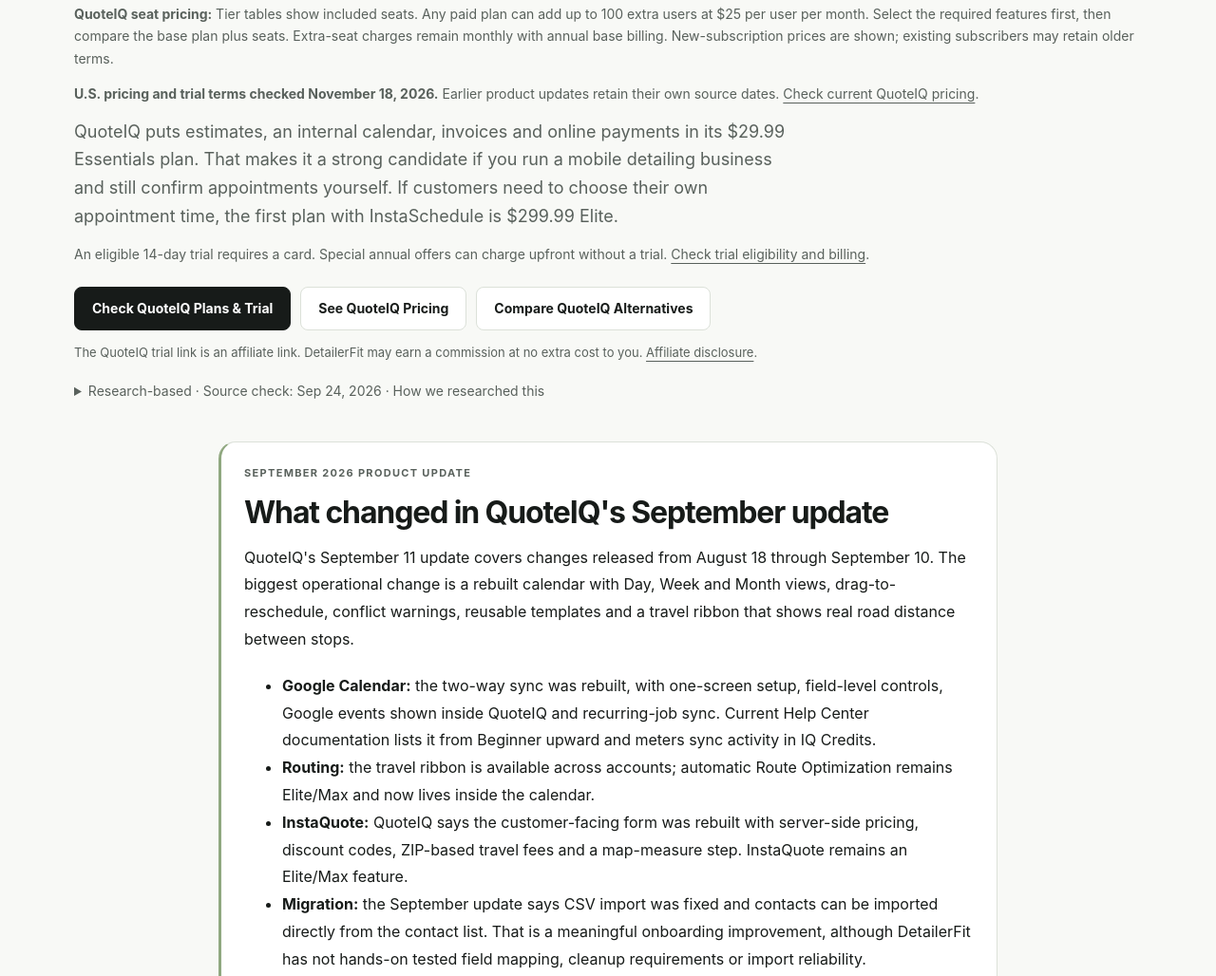
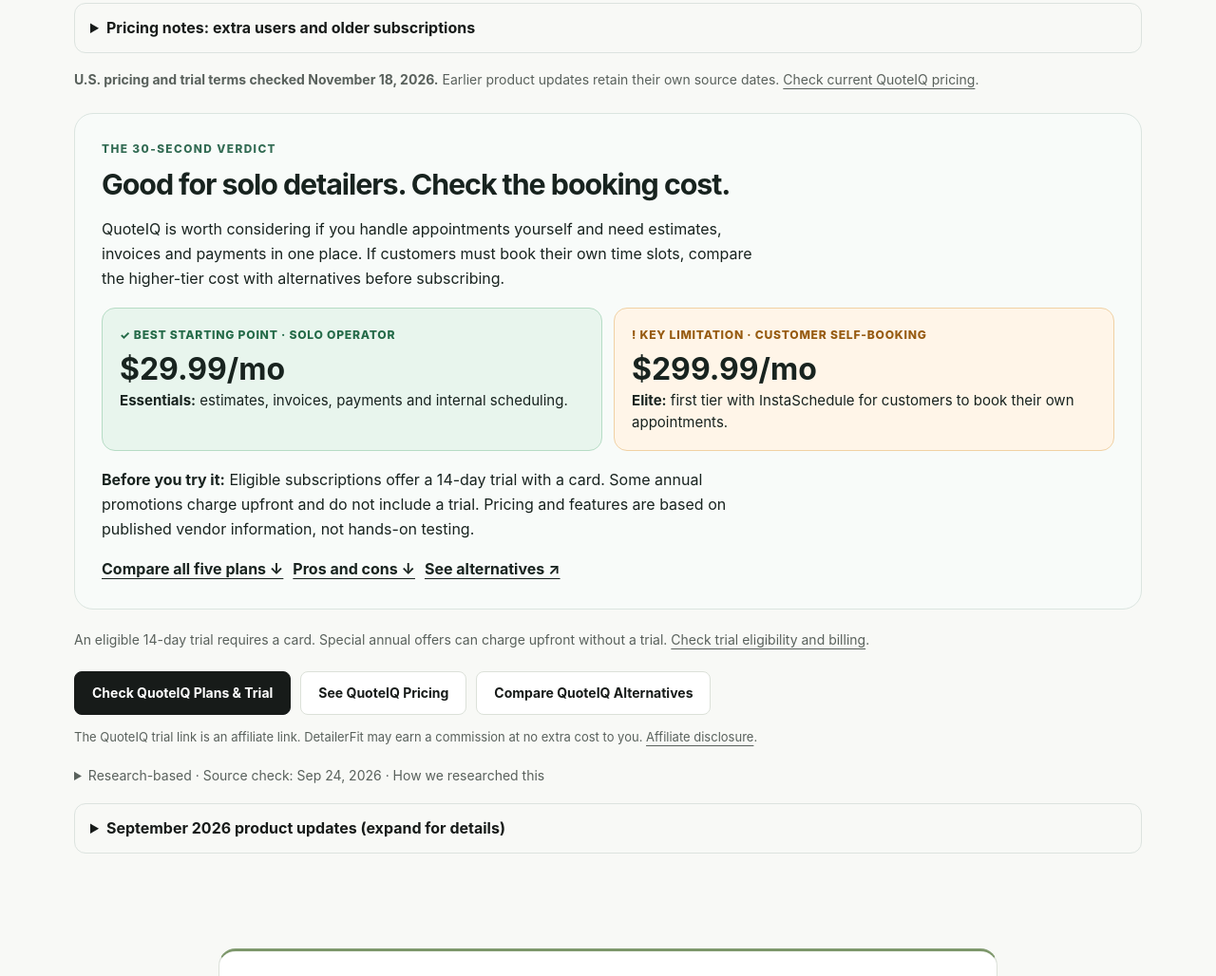
Before and after one commit to melo7curry30/detailerfit, a plain HTML site: page quoteiq.html in a window 1280 px wide. Shown: the part 351-1379 px from the top of the page at 95% size. Drawn offline with Linux system fonts and the light colour scheme.

Commit message:
DET-65: Add visual decision-first QuoteIQ summary and collapse deep details

```diff
--- a/quoteiq.html
+++ b/quoteiq.html
@@ -22,7 +22,7 @@
       "@id":"https://getdetailerfit.com/quoteiq#article",
       "headline":"QuoteIQ Review (2026): Pricing, Features & Best Fit for Mobile Detailers",
       "description":"Research-based QuoteIQ review for mobile detailers in 2026, including current pricing, AI credits, booking limits, plan differences and best-fit use cases.",
-      "dateModified":"2026-10-24",
+      "dateModified":"2026-11-18",
       "author":{"@type":"Organization","name":"DetailerFit","url":"https://getdetailerfit.com/"},
       "publisher":{"@type":"Organization","name":"DetailerFit","url":"https://getdetailerfit.com/"},
       "mainEntityOfPage":{"@type":"WebPage","@id":"https://getdetailerfit.com/quoteiq"},
@@ -75,6 +75,25 @@
 <link rel="icon" href="/assets/brand/favicon.svg" type="image/svg+xml">
 <link rel="icon" href="/assets/brand/favicon-32.png" sizes="32x32" type="image/png">
 <link rel="apple-touch-icon" href="/assets/brand/apple-touch-icon.png">
+<style>
+/* DET-65 concise decision-first review */
+.qi-decision{margin:24px 0 20px;padding:clamp(18px,3vw,28px);border:1px solid #dbe5e0;border-radius:20px;background:#f8fbf9;color:#18231f}
+.qi-decision .qi-eyebrow{font-size:.74rem;letter-spacing:.12em;font-weight:800;color:#326b53}
+.qi-decision h2{margin:8px 0 12px;font-size:clamp(1.35rem,2.6vw,1.9rem);line-height:1.25}
+.qi-decision>p{max-width:70ch;line-height:1.6}
+.qi-choice-grid{display:grid;grid-template-columns:repeat(2,minmax(0,1fr));gap:12px;margin:18px 0}
+.qi-choice{border-radius:14px;padding:18px;background:#e8f5ed;border:1px solid #b6dcc5}
+.qi-choice.qi-caution{background:#fff5e8;border-color:#f0d1a4}
+.qi-choice .qi-label{display:block;font-size:.76rem;font-weight:800;letter-spacing:.06em;text-transform:uppercase;color:#256b49}
+.qi-choice.qi-caution .qi-label{color:#975b11}
+.qi-choice strong{display:block;font-size:clamp(1.45rem,3vw,2rem);margin:8px 0 4px;line-height:1.1}
+.qi-choice p{margin:5px 0 0;font-size:.94rem;line-height:1.5}
+.qi-decision .qi-next{display:flex;gap:10px;flex-wrap:wrap;margin-top:14px}
+.qi-decision .qi-next a{font-weight:700}
+.qi-detail-summary{margin:16px 0;border:1px solid #dce3df;border-radius:12px;padding:12px 16px}
+.qi-detail-summary summary{cursor:pointer;font-weight:700}
+@media(max-width:580px){.qi-choice-grid{grid-template-columns:1fr}.qi-decision{padding:16px}.qi-decision .qi-next{flex-direction:column;align-items:flex-start}}
+</style>
 </head>
 <body><a class="skip-link" href="#main-content">Skip to content</a>
 <header class="site-header"><div class="wrap nav"><a class="brand" href="/" aria-label="DetailerFit home"><img src="/assets/brand/detailerfit-dark.svg" width="328" height="60" alt="DetailerFit" fetchpriority="high"></a><button class="menuBtn" type="button" aria-controls="navlinks" aria-expanded="false" onclick="toggleMenu(this)" hidden>Menu</button><nav class="navlinks" id="navlinks" aria-label="Primary navigation"><a href="compare">Compare</a><a href="software-cost-calculator">Costs</a><a href="reviews">Reviews</a><a href="guides">Guides</a><a class="nav-cta" href="finder">Find my match <span aria-hidden="true">↗</span></a></nav></div></header>
@@ -83,9 +102,19 @@
 <div class="breadcrumbs"><a href="/">Home</a> / <a href="reviews">Reviews</a> / QuoteIQ</div>
 <span class="eyebrow">SOFTWARE REVIEW · RESEARCH-BASED</span>
 <h1>QuoteIQ Review (2026): Is It a Good Fit for Mobile Detailers?</h1>
-<p class="small"><strong>QuoteIQ seat pricing:</strong> Tier tables show included seats. Any paid plan can add up to 100 extra users at $25 per user per month. Select the required features first, then compare the base plan plus seats. Extra-seat charges remain monthly with annual base billing. New-subscription prices are shown; existing subscribers may retain older terms.</p>
+<details class="qi-detail-summary"><summary>Pricing notes: extra users and older subscriptions</summary><p class="small">Tier tables show included seats. Any paid plan can add up to 100 extra users at $25 per user per month. Select the required features first, then compare the base plan plus seats. Extra-seat charges remain monthly with annual base billing. New-subscription prices are shown; existing subscribers may retain older terms.</p></details>
 <p class="small pricing-refresh"><strong>U.S. pricing and trial terms checked November 18, 2026.</strong> Earlier product updates retain their own source dates. <a href="https://myquoteiq.com/pricing/" rel="noopener" target="_blank">Check current QuoteIQ pricing</a>.</p>
-<p class="lead">QuoteIQ puts estimates, an internal calendar, invoices and online payments in its $29.99 Essentials plan. That makes it a strong candidate if you run a mobile detailing business and still confirm appointments yourself. If customers need to choose their own appointment time, the first plan with InstaSchedule is $299.99 Elite.</p>
+<section class="qi-decision" aria-label="Quick verdict on QuoteIQ">
+<div class="qi-eyebrow">THE 30-SECOND VERDICT</div>
+<h2>Good for solo detailers. Check the booking cost.</h2>
+<p>QuoteIQ is worth considering if you handle appointments yourself and need estimates, invoices and payments in one place. If customers must book their own time slots, compare the higher-tier cost with alternatives before subscribing.</p>
+<div class="qi-choice-grid">
+<div class="qi-choice"><span class="qi-label">✓ Best starting point · solo operator</span><strong>$29.99/mo</strong><p><b>Essentials:</b> estimates, invoices, payments and internal scheduling.</p></div>
+<div class="qi-choice qi-caution"><span class="qi-label">! Key limitation · customer self-booking</span><strong>$299.99/mo</strong><p><b>Elite:</b> first tier with InstaSchedule for customers to book their own appointments.</p></div>
+</div>
+<p><strong>Before you try it:</strong> Eligible subscriptions offer a 14-day trial with a card. Some annual promotions charge upfront and do not include a trial. Pricing and features are based on published vendor information, not hands-on testing.</p>
+<div class="qi-next"><a href="#section-2">Compare all five plans ↓</a><a href="#section-10">Pros and cons ↓</a><a href="quoteiq-alternatives-mobile-detailing">See alternatives ↗</a></div>
+</section>
 <p class="small">An eligible 14-day trial requires a card. Special annual offers can charge upfront without a trial. <a href="#section-14">Check trial eligibility and billing</a>.</p>
 <div class="actions">
 <a class="btn primary" href="https://admin-quoteiq.web.app/register?via=ryo" rel="sponsored noopener" data-vendor="QuoteIQ" data-cta-position="review_hero_cta" target="_blank">Check QuoteIQ Plans &amp; Trial</a>
@@ -95,7 +124,7 @@
 <p class="cta-disclosure small">The QuoteIQ trial link is an affiliate link. DetailerFit may earn a commission at no extra cost to you. <a href="affiliate-disclosure">Affiliate disclosure</a>.</p>
 <aside aria-label="Research transparency" class="research-context research-block"><details><summary>Research-based · Source check: Sep 24, 2026 · How we researched this</summary><div><strong>Research-based review</strong><span>Official QuoteIQ pricing pages and Help Center documentation.</span></div><div><strong>Hands-on testing</strong><span>Not claimed for this article.</span></div><p><a href="methodology">How we review software</a> · <a href="affiliate-disclosure">Affiliate disclosure</a>. Confirm current terms with the vendor before purchasing.</p><div class="research-detail"><b>Affiliate disclosure:</b> This page contains an affiliate link to QuoteIQ. If you sign up through it, DetailerFit may earn a commission at no extra cost to you. Affiliate relationships do not determine our rankings or conclusions.</div><p class="template-update">Page updated September 24, 2026 · Pricing and feature claims were checked against current official QuoteIQ sources, including the September 2026 product update.</p></details></aside>
 <!-- DETAILERFIT-QUOTEIQ-SEP24-2026:START -->
-<section class="section tight" aria-label="QuoteIQ September 2026 update"><div class="wrap article">
+<details class="qi-detail-summary"><summary>September 2026 product updates (expand for details)</summary><section class="section tight" aria-label="QuoteIQ September 2026 update"><div class="wrap article">
 <div class="callout"><div>
 <div class="kicker">SEPTEMBER 2026 PRODUCT UPDATE</div>
 <h2>What changed in QuoteIQ's September update</h2>
@@ -108,7 +137,7 @@
 </ul>
 <p><strong>DetailerFit migration lens:</strong> this improves QuoteIQ's paper case for businesses moving off spreadsheets or another CRM. We now treat CSV import availability as a positive migration signal, while keeping real-world migration difficulty unscored until it is hands-on tested.</p>
 <p class="small">Verified September 24, 2026 against QuoteIQ's official September 2026 update and current Help Center documentation. The QuoteIQ affiliate relationship does not change DetailerFit's editorial standard.</p>
-</div></div></div></section>
+</div></div></div></section></details>
 <!-- DETAILERFIT-QUOTEIQ-SEP24-2026:END -->
 </div></section>
 
```
